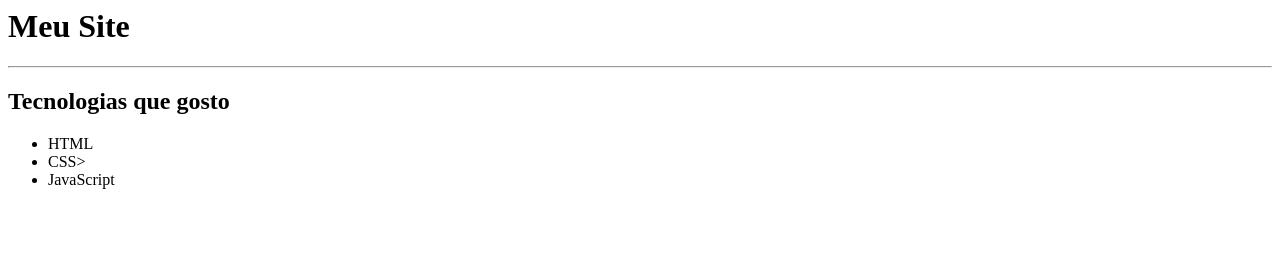
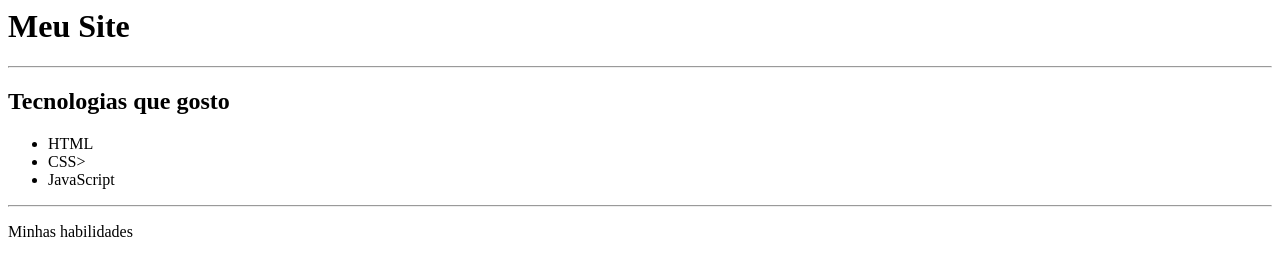
Before and after one commit to JoaoVitorSFO/Meu-Site, a plain HTML site: page Index.html in a window 1280 px wide. Drawn offline with Linux system fonts and the light colour scheme.

Commit message:
Adicionei minhas habbilidades Corrigi as identações

```diff
--- a/Index.html
+++ b/Index.html
@@ -11,5 +11,7 @@
                <li>CSS></li>
                <li>JavaScript</li>
         </ul>
+        <hr />
+        <p>Minhas habilidades</p>
    </body>
 </html>
```
